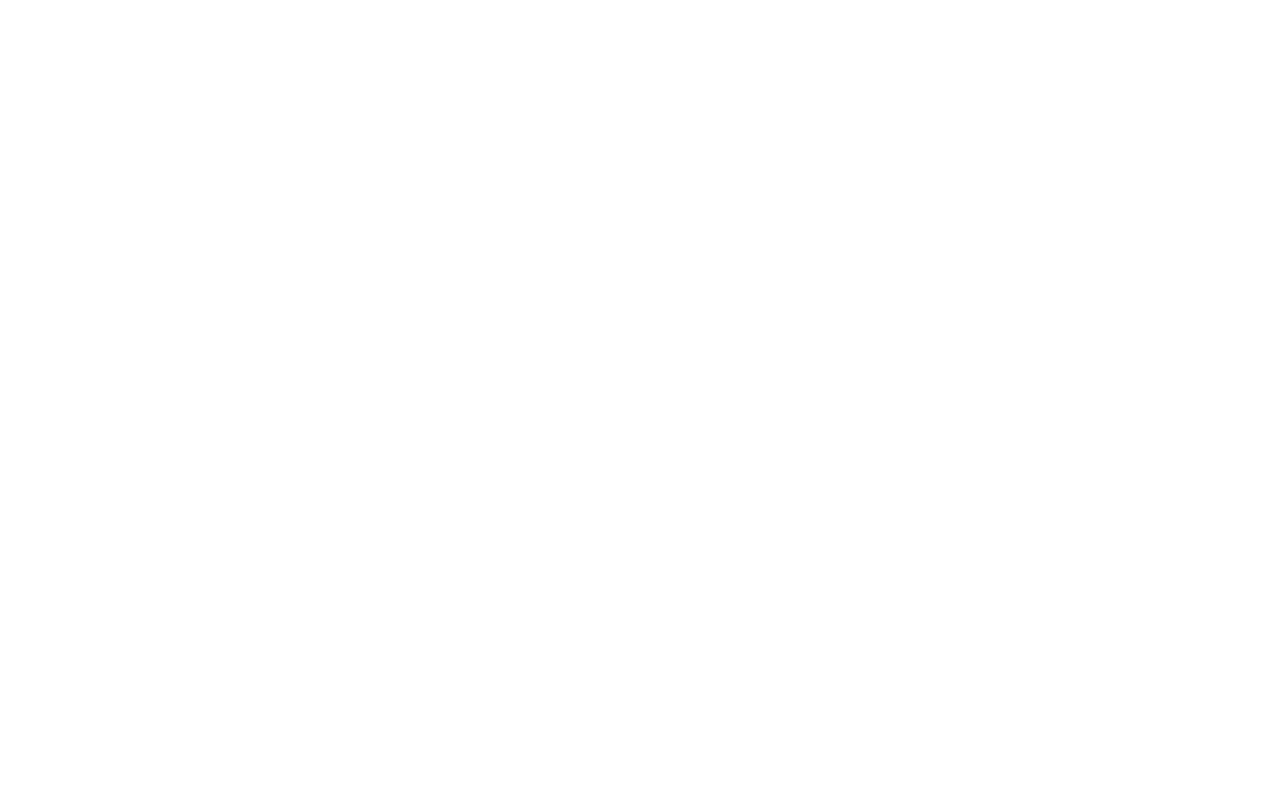
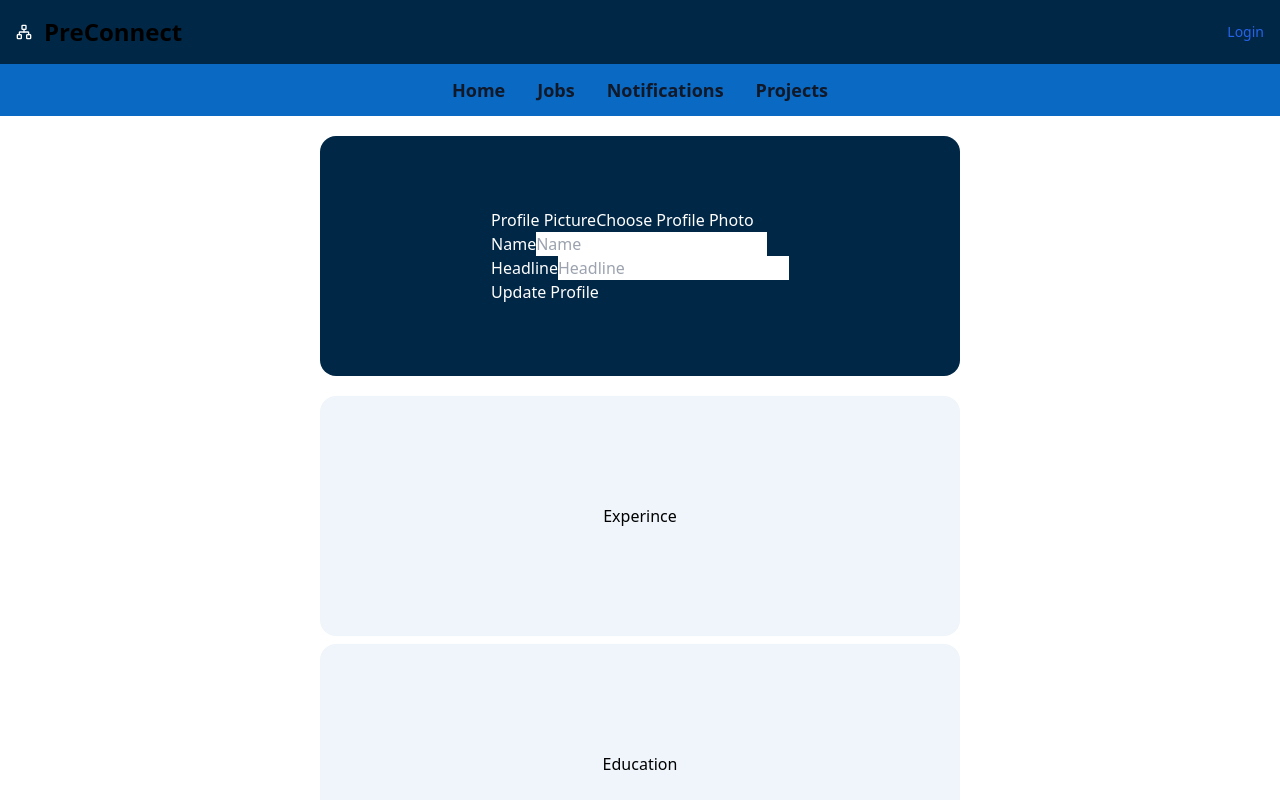
Before and after one commit to faiqa1/preConnect, a React (Create React App) app in the folder client/: page /profile in a window 1280 px wide. Before the commit this address had no page. Shown: the top 800 px of the page. Built offline with nearby package versions, Linux system fonts and the light colour scheme.

Commit message:
working on userprofile component

```diff
--- a/client/src/App.css
+++ b/client/src/App.css
@@ -31,6 +31,22 @@
   text-decoration: underline;
   text-decoration-color: #000;
 }
+.ReactModal__Overlay {
+	display: flex;
+	align-items: center;
+	justify-content: center;
+  }
+
+  .ReactModal__Content {
+	max-width: 500px;
+	width: 90%;
+	max-height: 90%;
+	overflow: auto;
+	border-radius: 10px;
+	padding: 20px;
+	background: white;
+  }
+
 /* styles.css or a similar file */
 /* .mainContentWrapper {
 	display: flex;
--- a/client/src/App.js
+++ b/client/src/App.js
@@ -5,6 +5,7 @@ import { BrowserRouter, Route, Routes } from "react-router-dom";
 import Blog from "./Components/Pages/Blog/Blog";
 import Signup from "./Components/Pages/Signup.js/Signup";
 import Layout from "./Components/Layout/Index";
+import HomePageLayout from "./Components/Layout/HomepageLayout";
 import BlogPage1 from "./Components/Pages/Blog/BlogPage1";
 import BlogPage2 from "./Components/Pages/Blog/BlogPage2";
 import BlogPage3 from "./Components/Pages/Blog/BlogPage3";
@@ -12,9 +13,9 @@ import BlogPage4 from "./Components/Pages/Blog/BlogPage4";
 import BlogPage5 from "./Components/Pages/Blog/BlogPage5";
 import AllJobs from "./Components/Pages/Jobs&Companies/AllJobs";
 import FeaturedJobs from "./Components/Pages/HomePage/FeaturedJobs";
-import FeaturedCities from "./Components/Pages/HomePage/FeaturedCities";
 import Companies from "./Components/Pages/HomePage/Companies";
 import UserHomePage from "./Components/Pages/UserHomePage/UserHomePage";
+import Profile from "./Components/Pages/UserHomePage/Profile";
 
 function App() {
   return (
@@ -111,6 +112,14 @@ function App() {
               </Layout>
             }
           />
+          <Route
+            path="profile"
+            element={
+              <HomePageLayout>
+                <Profile />
+              </HomePageLayout>
+            }
+          />
           <Route path="/signup" element={<Signup />} />
         </Routes>
       </BrowserRouter>
--- /dev/null
+++ b/client/src/Components/Layout/HomepageLayout.js
@@ -0,0 +1,15 @@
+import React from 'react';
+import Footer from '../Pages/HomePage/Footer';
+import UserHeader from '../Pages/UserHomePage//UserHeader';
+
+const HomePageLayout = ({ children }) => {
+  return (
+    <>
+      <UserHeader />
+      <main>{children}</main>
+      <Footer />
+    </>
+  );
+};
+
+export default HomePageLayout;
--- /dev/null
+++ b/client/src/Components/Pages/UserHomePage/Educationform.js
@@ -0,0 +1,10 @@
+import React from 'react'
+
+export default function Educationform() {
+  return (
+    <div className='form-wrapper flex mx-auto justify-center items-center
+    bg-lightblue h-[15rem]  max-h-[15rem] md:max-h-[10rem] lg:max-h-[15rem] w-1/2 rounded-2xl'>
+      <h3>Education</h3>
+    </div>
+  )
+}
--- /dev/null
+++ b/client/src/Components/Pages/UserHomePage/Experienceform.js
@@ -0,0 +1,10 @@
+import React from 'react'
+
+export default function Experienceform() {
+  return (
+    <div className='form-wrapper flex mx-auto justify-center items-center
+    bg-lightblue h-[15rem]  max-h-[15rem] md:max-h-[10rem] lg:max-h-[15rem] w-1/2 mb-2 rounded-2xl'>
+       <h3>Experince</h3>
+    </div>
+  )
+}
--- a/client/src/Components/Pages/UserHomePage/Profile.js
+++ b/client/src/Components/Pages/UserHomePage/Profile.js
@@ -0,0 +1,14 @@
+import React from 'react'
+import ProfileForm from './ProfileForm'
+import Experienceform from './Experienceform'
+import Educationform from './Educationform'
+
+export default function Profile() {
+  return (
+    <div>
+      <ProfileForm/>
+      <Experienceform/>
+      <Educationform/>
+    </div>
+  )
+}
--- /dev/null
+++ b/client/src/Components/Pages/UserHomePage/ProfileForm.js
@@ -0,0 +1,135 @@
+import React, { useState } from 'react';
+import { Formik, Form, Field } from 'formik';
+import * as Yup from 'yup';
+import Avatar from 'react-avatar';
+import AvatarEdit from 'react-avatar-edit';
+import Modal from 'react-modal';
+import { ToastContainer, toast } from 'react-toastify';
+import 'react-toastify/dist/ReactToastify.css';
+
+const ProfileForm = () => {
+    Modal.setAppElement('#root'); // Add this line at the start of your ProfileForm component
+
+    const customStyles = {
+      content: {
+        top: '50%',
+        left: '50%',
+        right: 'auto',
+        bottom: 'auto',
+        marginRight: '-50%',
+        transform: 'translate(-50%, -50%)',
+      },
+    };
+  const [preview, setPreview] = useState(null);
+  const [src, setSrc] = useState(null);
+  const [modalIsOpen, setIsOpen] = useState(false);
+
+  const initialValues = {
+    profilePic: '',
+    name: '',
+    headline: '',
+  };
+
+  const validationSchema = Yup.object({
+    name: Yup.string().required('Name is required'),
+    headline: Yup.string().required('Headline is required'),
+  });
+
+  const onClose = () => {
+    setPreview(null);
+  };
+
+  const onCrop = (view) => {
+    setPreview(view);
+  };
+
+  const onBeforeFileLoad = (elem) => {
+    if (elem.target.files[0].size > 716800) {
+      alert("File is too big!");
+      elem.target.value = "";
+    }
+  };
+
+  const openModal = () => {
+    setIsOpen(true);
+  };
+
+  const closeModal = () => {
+    setIsOpen(false);
+  };
+
+  const handleProfileUpdate = () => {
+    toast.success("Profile updated successfully!");
+  };
+
+  <Modal
+  isOpen={modalIsOpen}
+  onRequestClose={closeModal}
+  style={customStyles}
+  contentLabel="Profile Picture Modal"
+>
+  <h2>Choose Profile Photo</h2>
+  <AvatarEdit
+    width={390}
+    height={295}
+    onCrop={onCrop}
+    onClose={onClose}
+    onBeforeFileLoad={onBeforeFileLoad}
+    src={src}
+  />
+  <button type="button" onClick={closeModal}>OK</button>
+</Modal>
+
+  return (
+    <div className='form-wrapper flex mx-auto justify-center items-center
+    bg-blue h-[15rem]  max-h-[15rem] md:max-h-[10rem] lg:max-h-[15rem] w-1/2 my-5 rounded-2xl'>
+      <Formik
+        initialValues={initialValues}
+        validationSchema={validationSchema}
+        onSubmit={(values) => {
+          values.profilePic = preview;  // Set the cropped image as the profilePic value
+          console.log(values);
+          handleProfileUpdate();
+        }}
+      >
+        {({ setFieldValue }) => (
+          <Form>
+            <div>
+              <label htmlFor="profilePic" className='text-white'>Profile Picture</label>
+              <button type="button" onClick={openModal} className='text-white'>Choose Profile Photo</button>
+              {preview && <Avatar src={preview} size="100" round />}
+              <Modal
+                isOpen={modalIsOpen}
+                onRequestClose={closeModal}
+                contentLabel="Profile Picture Modal"
+              >
+                <h2 className='text-white'>Choose Profile Photo</h2>
+                <AvatarEdit
+                  width={390}
+                  height={295}
+                  onCrop={onCrop}
+                  onClose={onClose}
+                  onBeforeFileLoad={onBeforeFileLoad}
+                  src={src}
+                />
+                <button type="button" onClick={closeModal}>OK</button>
+              </Modal>
+            </div>
+            <div>
+              <label htmlFor="name" className='text-white'>Name</label>
+              <Field id="name" name="name" placeholder="Name" />
+            </div>
+            <div>
+              <label htmlFor="headline" className='text-white'>Headline</label>
+              <Field id="headline" name="headline" placeholder="Headline" />
+            </div>
+            <button type="submit" className='text-white'>Update Profile</button>
+          </Form>
+        )}
+      </Formik>
+      <ToastContainer />
+    </div>
+  );
+};
+
+export default ProfileForm;
--- a/client/src/Components/Pages/UserHomePage/ProfileSidebar.js
+++ b/client/src/Components/Pages/UserHomePage/ProfileSidebar.js
@@ -16,7 +16,7 @@ export default function ProfileSidebar() {
             <p className="text-white text-md py-2 px-5">
               Node | React | MongoDB | Express | MERN Stack | Web Development | Docker | CI/CD Pipelines
             </p>
-            <Link to='/#'>
+            <Link to='/profile'>
               <p className="text-white font-extrabold text-md underline decoration-[#002746] hover:decoration-[#fff]">View Profile</p>
             </Link>
           </div>
```
Also changed, not shown: client/package.json (+9 -0 lines), client/src/Components/Auth/auth.js (added), 1 other file (tests, documents, lock files or other folders).
